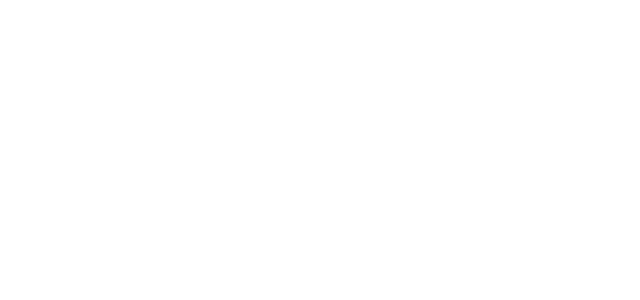
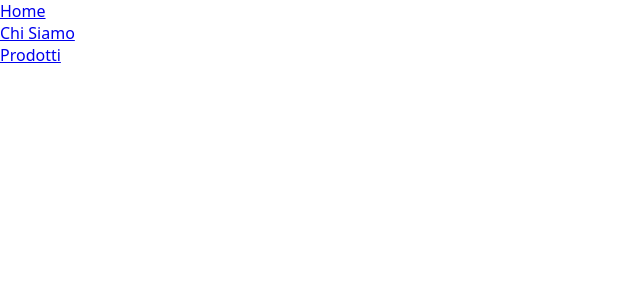
Before and after one commit to andrea-pugliatti/react-router, a React (Vite) app: page / in a window 1280 px wide. Shown: the top 300 px of the page, without its empty margins (0-640 px from the left). Built offline with nearby package versions, Linux system fonts and the light colour scheme.

Commit message:
Make basic NavBar component and add to DefaultLayout

```diff
--- /dev/null
+++ b/src/components/NavBar.jsx
@@ -0,0 +1,33 @@
+import { NavLink } from "react-router-dom";
+
+export default function NavBar() {
+	const menu = [
+		{
+			id: 1,
+			title: "Home",
+			link: "/",
+		},
+		{
+			id: 2,
+			title: "Chi Siamo",
+			link: "/about",
+		},
+		{
+			id: 3,
+			title: "Prodotti",
+			link: "/products",
+		},
+	];
+
+	return (
+		<nav>
+			<ul>
+				{menu.map((current) => (
+					<li key={current.id}>
+						<NavLink to={current.link}>{current.title}</NavLink>
+					</li>
+				))}
+			</ul>
+		</nav>
+	);
+}
--- a/src/layouts/DefaultLayout.jsx
+++ b/src/layouts/DefaultLayout.jsx
@@ -1,8 +1,10 @@
 import { Outlet } from "react-router-dom";
+import NavBar from "../components/NavBar";
 
 export default function DefaultLayout() {
 	return (
 		<>
+			<NavBar></NavBar>
 			<Outlet />
 		</>
 	);
```
